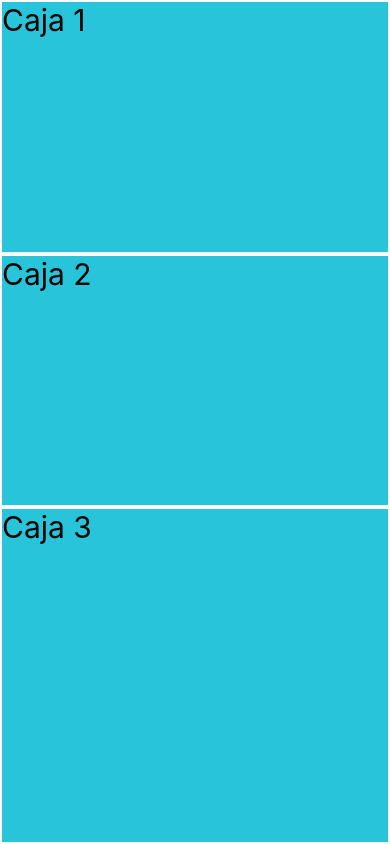
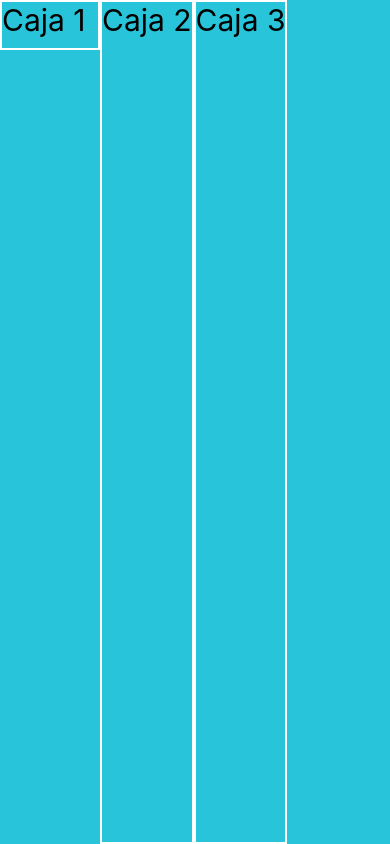
Before and after one commit to DaniDotExe/react-native, a React Native app in the folder 02-react-native/: screen / in a window 390 px wide. Built offline with nearby package versions, Linux system fonts and the light colour scheme.

Commit message:
Clase 74

```diff
--- a/02-react-native/src/screens/FlexScreen.tsx
+++ b/02-react-native/src/screens/FlexScreen.tsx
@@ -16,21 +16,21 @@ const styles = StyleSheet.create({
         flex: 1,
         backgroundColor: '#28C4D9',
         fontSize: 30,
+        flexDirection: 'row',
     },
     caja1: {
-        flex: 0.3,
+        width: 100,
+        height: 50,
         borderWidth: 2,
         borderColor: 'white',
         fontSize: 30,
     },
     caja2: {
-        flex: 0.3,
         borderWidth: 2,
         borderColor: 'white',
         fontSize: 30,
     },
     caja3: {
-        flex: 0.4,
         borderWidth: 2,
         borderColor: 'white',
         fontSize: 30,
```
